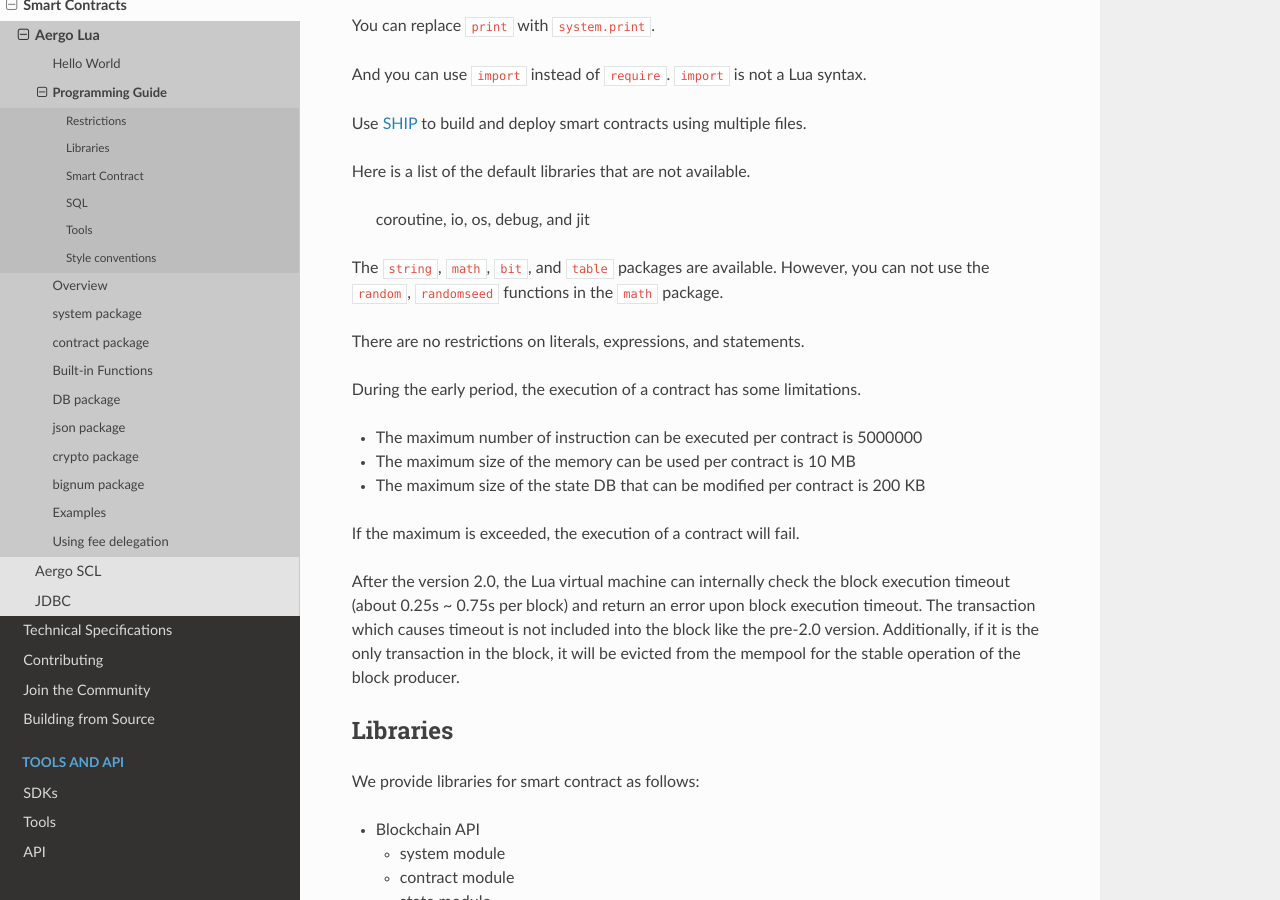
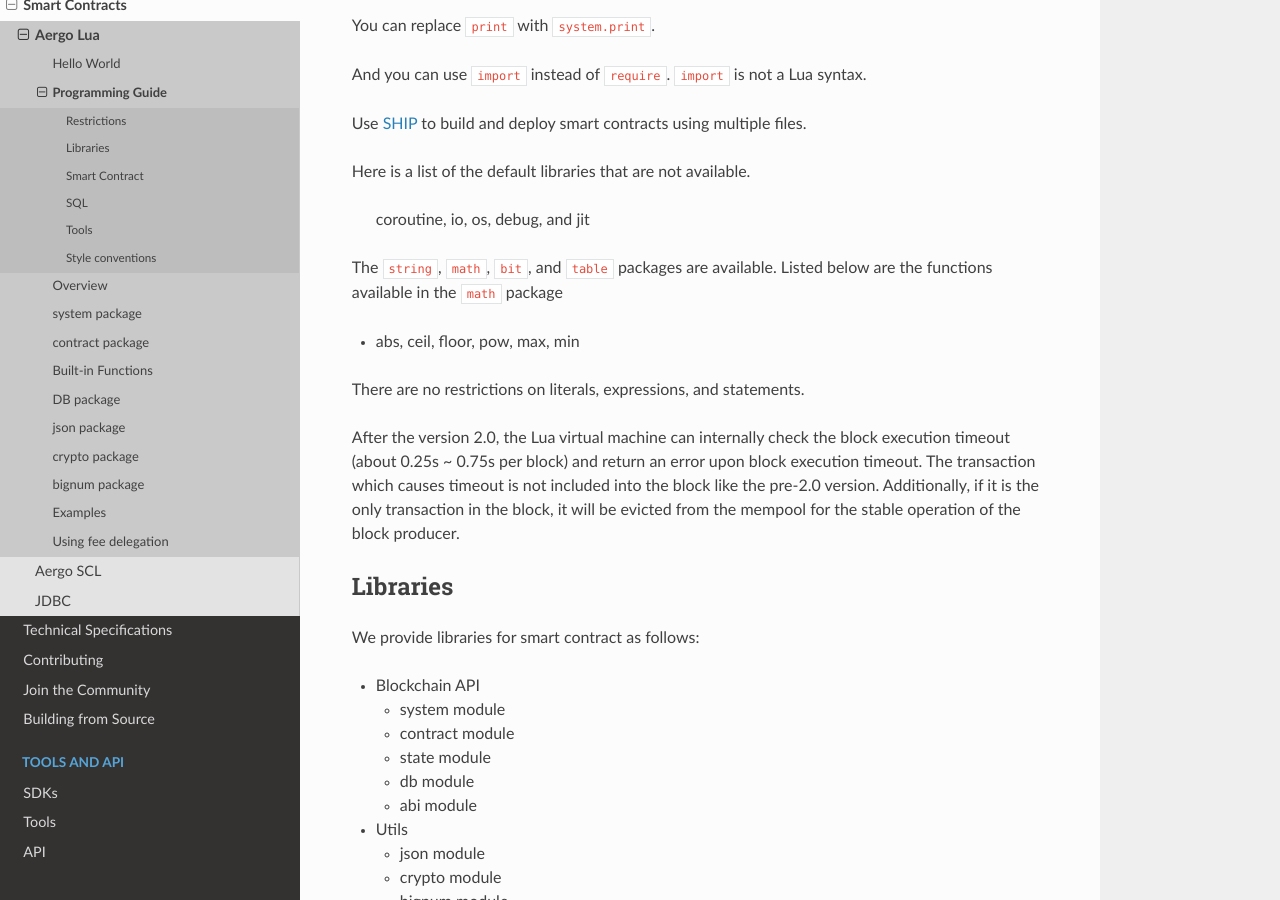
Before and after one commit to aergoio/guide, a Sphinx documentation site: the page built from source/smart-contracts/lua/guide.md, in a window 1280 px wide and 900 px high, scrolled down 514 px. Built offline with Sphinx 7.4.7 and the Read the Docs theme 2.0.0, drawn with Linux system fonts in a browser that asks for light colours.

Commit message:
Update guide.md

```diff
--- a/source/smart-contracts/lua/guide.md
+++ b/source/smart-contracts/lua/guide.md
@@ -23,17 +23,11 @@
 
 > coroutine, io, os, debug, and jit
 
-The `string`, `math`, `bit`, and `table` packages are available. However, you can not use the `random`, `randomseed` functions in the `math` package.
+The `string`, `math`, `bit`, and `table` packages are available.
+Listed below are the functions available in the `math` package
+* abs, ceil, floor, pow, max, min
 
 There are no restrictions on literals, expressions, and statements.
-
-During the early period, the execution of a contract has some limitations.
-
-* The maximum number of instruction can be executed per contract is 5000000
-* The maximum size of the memory can be used per contract is 10 MB
-* The maximum size of the state DB that can be modified per contract is 200 KB
-
-If the maximum is exceeded, the execution of a contract will fail.
 
 After the version 2.0, the Lua virtual machine can internally check the block execution timeout (about 0.25s ~ 0.75s per block) and return an error upon block execution timeout. The transaction which causes timeout is not included into the block like the pre-2.0 version. Additionally, if it is the only transaction in the block, it will be evicted from the mempool for the stable operation of the block producer.
 
```
